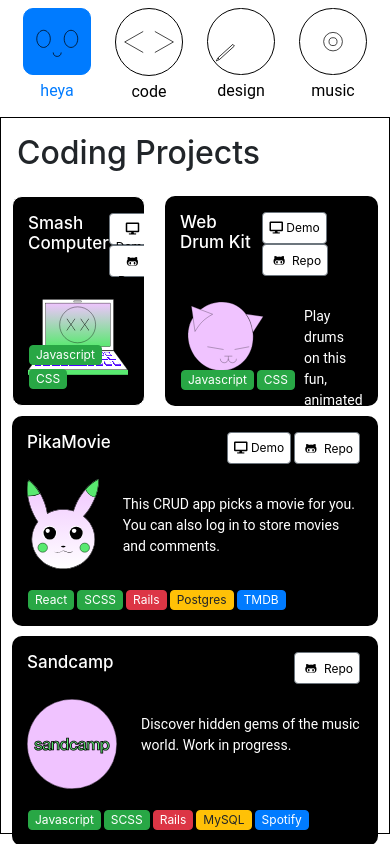
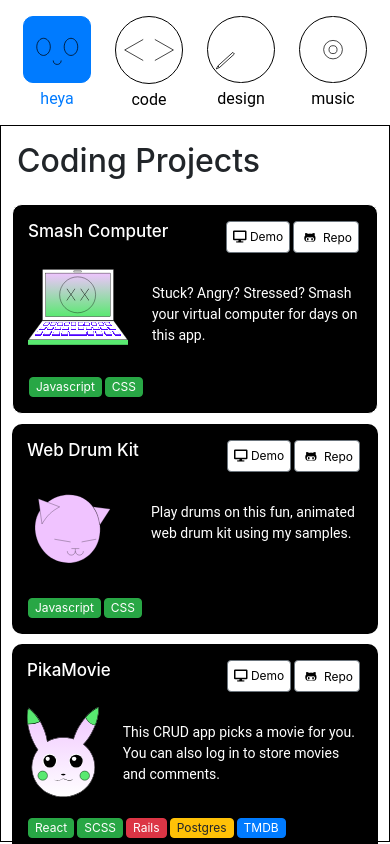
Before and after one commit to Heyabird/portfolio, a React (Create React App) app: page /about in a window 390 px wide. Shown: the top 844 px of the page. Built offline with nearby package versions, Linux system fonts and the light colour scheme.

Commit message:
add github link

```diff
--- a/src/App.css
+++ b/src/App.css
@@ -104,14 +104,6 @@ p {
   margin-right: 1.5rem;
 }
 
-#smash-computer {
-  /* background-image: url(./project-images/smash-computer.png); */
-}
-
-#web-drum-kit {
-  /* background-image: url(./project-images/web-drum-kit.png); */
-}
-
 .btn-container {
   position: absolute;
   bottom: 1rem;
@@ -159,6 +151,7 @@ p {
   .code-project {
     /* padding: .7rem; */
     height: 210px;
+    min-width: 90%;
   }
 
   .col {
--- a/src/components/components/Contact.js
+++ b/src/components/components/Contact.js
@@ -36,7 +36,7 @@ export const Contact = () => (
       {/* <p>Contact Me</p> */}
       <a href="https://www.linkedin.com/in/heya/" target="_blank" class=""><i class="fab fa-linkedin fa-3x "></i></a>
       <a href="https://www.linkedin.com/in/heya/" target="_blank"><i class="fab fa-twitter fa-3x"></i></a>
-      <a href=""><i class="fab fa-github-alt fa-3x"></i></a>
+      <a href="https://github.com/Heyabird" target="_blank"><i class="fab fa-github-alt fa-3x"></i></a>
       {/* <Button href="https://github.com/heyabird/anger-release-app" target="_blank"> */}
         {/* Repo</Button> */}
       {/* <Navbar.Brand href="/">Contact Me</Navbar.Brand> */}
--- a/src/components/components/StyledNavItem.js
+++ b/src/components/components/StyledNavItem.js
@@ -27,6 +27,7 @@ export const StyledNavItem = styled.div`
     img {
       width: 73%;
       height: auto;
+      margin-top: 8px;
     }
   }
 `;
--- a/src/components/pages/Home.js
+++ b/src/components/pages/Home.js
@@ -10,6 +10,6 @@ export const Home = (props) => (
         <h2>Heya, World!</h2>
       </div>
     </div>
-    <p class="page-content">My name is Heya, and I like to code, design, and make music.<br/>Click on an icon on the left to see some of my projects.</p>
+    <p class="page-content">My name is Heya, and I like to code, design, and make music.</p>
   </>
 )
```
Also changed, not shown: 1 other file (tests, documents, lock files or other folders).
